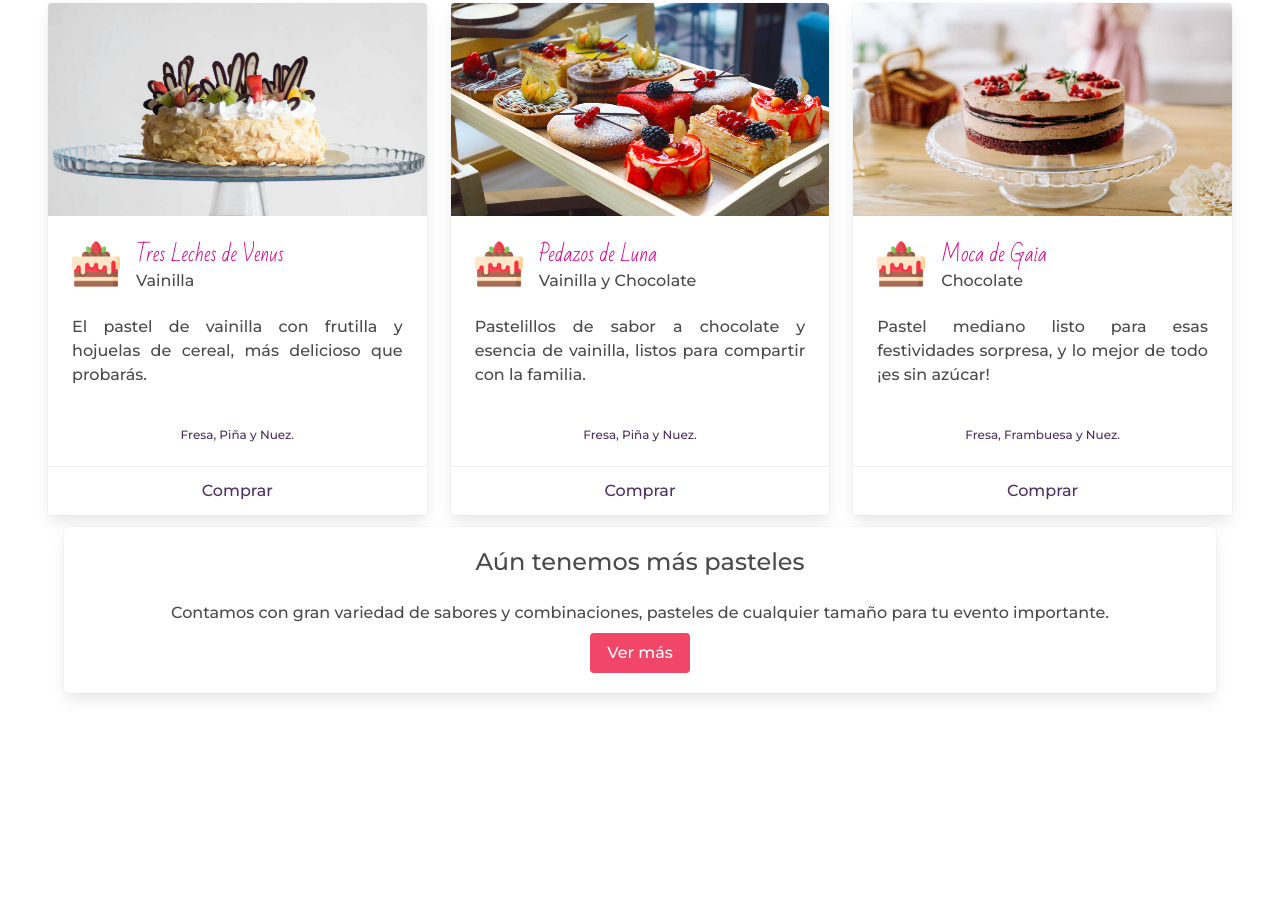
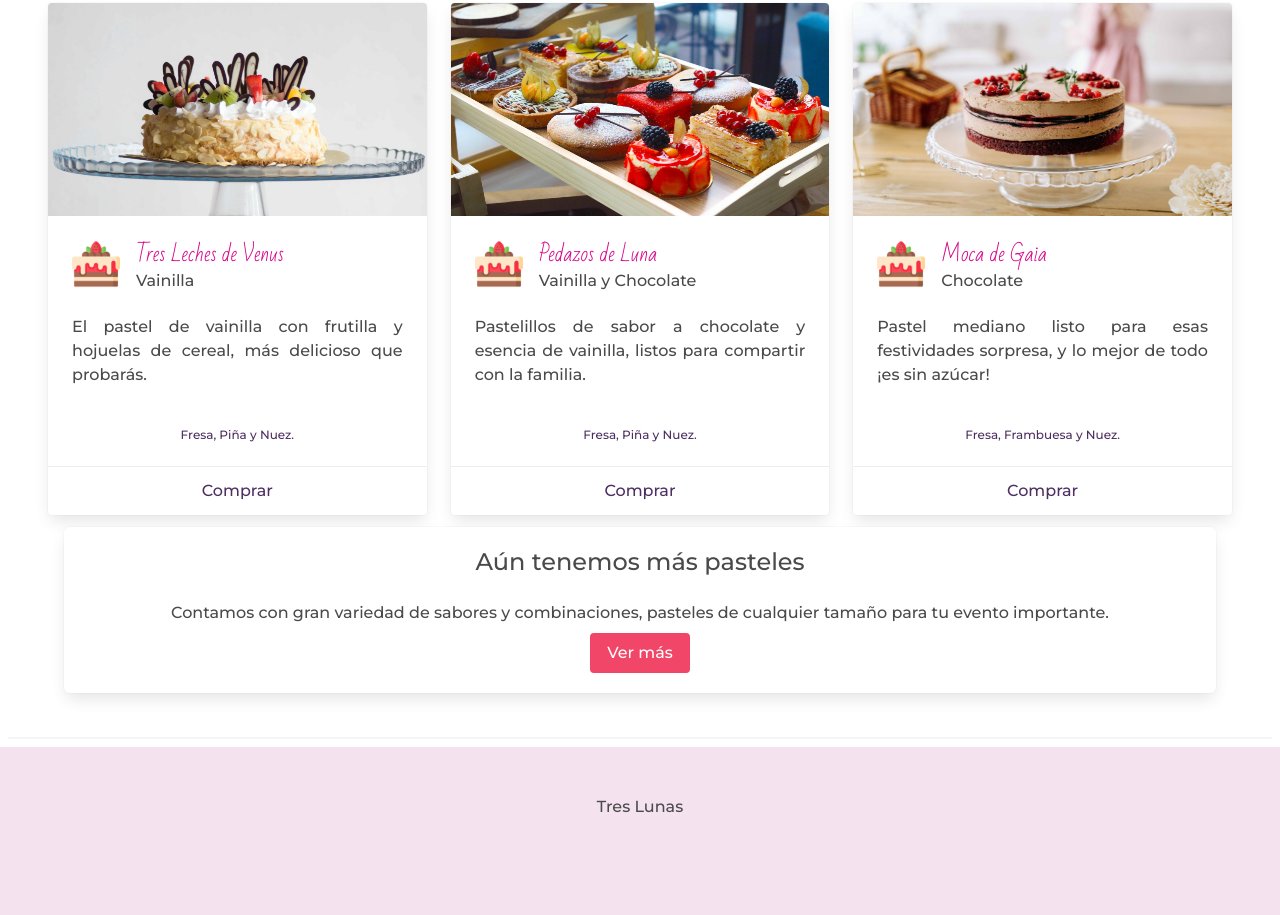
Before and after one commit to loo-kuhs/Tres_Lunas-Pasteleria, a plain HTML site: page cliente-sitio/index.html in a window 1280 px wide. Shown: the part 1459-2374 px from the top of the page. Before the commit the page ends 2188 px from the top, so only its background shows below. Drawn offline with nearby package versions, Linux system fonts and the light colour scheme; a web font is replaced by a local one.

Commit message:
Added a Footer

```diff
--- a/cliente-sitio/assets/css/styles.css
+++ b/cliente-sitio/assets/css/styles.css
@@ -1,7 +1,7 @@
 @import url("https://fonts.googleapis.com/css2?family=Bad+Script&display=swap&family=Montserrat:ital,wght@0,300;0,500;1,100&display=swap&family=Arima:wght@200;300;500");
 @import "./slider.css";
-@import './about.css';
-@import './products.css';
+@import "./about.css";
+@import "./products.css";
 
 :root {
   /* Colores */
@@ -57,9 +57,13 @@ section h3 a {
 }
 
 hr {
-  margin: 0.50rem;
+  margin: 0.5rem;
 }
 
 .navbar .navbar-brand .navbar-item img {
   max-height: 4rem;
 }
+
+#pie-de-pagina {
+  background-color: var(--pale-purple-pantone);
+}
--- a/cliente-sitio/index.html
+++ b/cliente-sitio/index.html
@@ -343,5 +343,17 @@
         </div>
       </section>
     </main>
+
+    <hr />
+    <!-- TODO: Finalizar esté pie de página -->
+    <footer id="pie-de-pagina" class="footer">
+      <div class="content has-text-centered">
+        <div class="columns">
+          <div class="column">
+            <p>Tres Lunas</p>
+          </div>
+        </div>
+      </div>
+    </footer>
   </body>
 </html>
```
